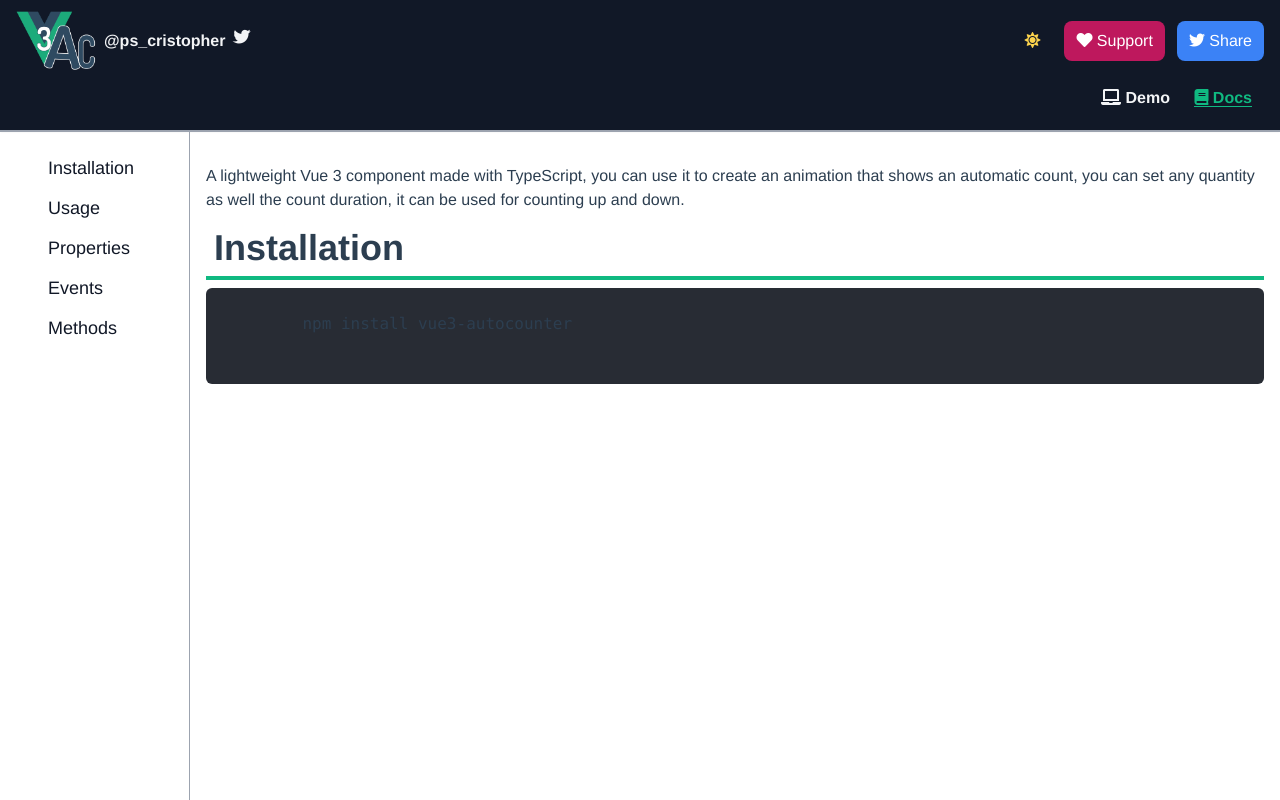
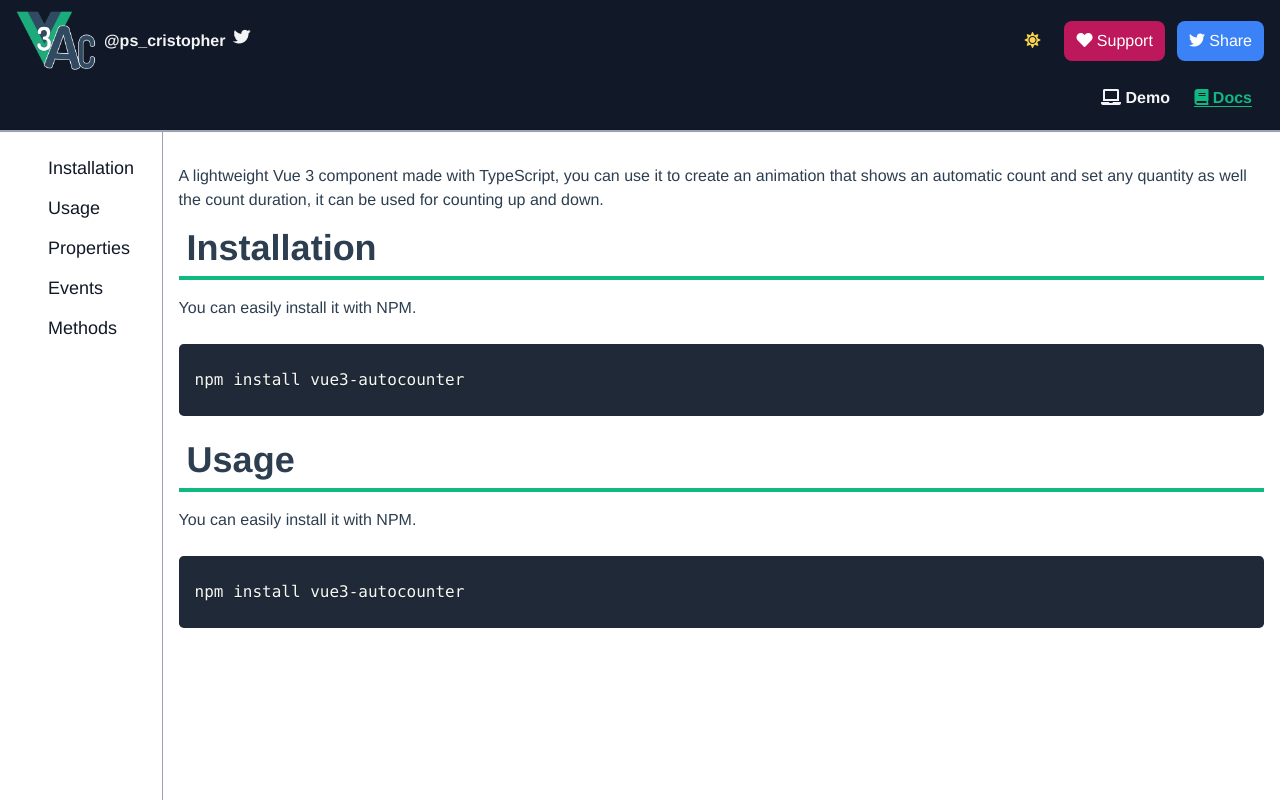
Before and after one commit to ps-cristopher/vue3-autocounter-docs, a Vue app: page /docs in a window 1280 px wide. Shown: the top 800 px of the page. Built offline with nearby package versions, Linux system fonts and the light colour scheme; some icons are missing.

Commit message:
Implements prismjs to present code snippets

```diff
--- a/src/App.vue
+++ b/src/App.vue
@@ -14,6 +14,14 @@
 import { defineComponent } from 'vue';
 import Header from '@/components/Header.vue';
 import Footer from '@/components/Footer.vue';
+import Prism from 'prismjs';
+import 'prismjs/themes/prism-okaidia.css';
+import 'prismjs/components/prism-javascript';
+import 'prismjs/components/prism-css';
+import 'prismjs/components/prism-haml';
+import 'prismjs/components/prism-shell-session';
+
+console.log(Prism);
 
 export default defineComponent({
   name: 'Home',
@@ -35,10 +43,6 @@ export default defineComponent({
 @tailwind components;
 @tailwind utilities;
 
-.main {
-  min-height: 85vh;
-}
-
 #app {
   font-family: Avenir, Helvetica, Arial, sans-serif;
   -webkit-font-smoothing: antialiased;
@@ -58,6 +62,10 @@ export default defineComponent({
       color: #42b983;
     }
   }
+}
+
+.main {
+  min-height: 85vh;
 }
 
 .link {
@@ -86,4 +94,22 @@ export default defineComponent({
   @apply border border-gray-300 p-2 my-2 rounded-md
   focus:outline-none focus:ring-2 ring-blue-200 text-gray-900;
 }
+
+.title {
+  @apply
+  text-4xl font-bold
+  pl-2 pb-2
+  border-b-4 border-green-500;
+}
+
+pre {
+  @apply
+  bg-gray-800 pb-0 pt-0 !important;
+}
+
+p {
+  @apply
+  my-4;
+}
+
 </style>
--- a/src/views/Demo.vue
+++ b/src/views/Demo.vue
@@ -222,6 +222,7 @@
         />
       </div>
     </div>
+    <pre><code class="language-haml">{{vue3Tag}}</code></pre>
   </div>
 </template>
 
@@ -229,6 +230,8 @@
 import { defineComponent } from 'vue';
 import Autocounter from 'vue3-autocounter';
 import NProgress from 'nprogress';
+import Prism from 'prismjs';
+import 'prismjs/components/prism-haml';
 
 interface Data {
   startAmount: number;
@@ -263,8 +266,16 @@ export default defineComponent({
     };
   },
   mounted() {
+    Prism.highlightAll();
     NProgress.done();
     this.$refs.counter.start();
+  },
+  computed: {
+    vue3Tag() {
+      const text = `<vue3-autocounter ref="counter" startAmount="${this.startAmount}" endAmount="${this.endAmount}" duration="${this.duration}" prefix="${this.prefix}" suffix="${this.suffix}" separator="${this.separator}" decimalSeparator="${this.decimalSeparator}" decimals="${this.decimals}" autoinit="${this.autoinit}" ${this.showAlert ? '@finished="alert(Counting finished!)"' : ''}/>`;
+      Prism.highlightAll();
+      return text;
+    },
   },
   methods: {
     pause(): void {
--- a/src/views/Docs.vue
+++ b/src/views/Docs.vue
@@ -1,18 +1,33 @@
 <template>
   <Sidebar>
-    <div class="flex flex-col w-full text-left px-4 py-4">
-      <p class="my-4">
+    <div class="px-4 py-4">
+      <section id="installation" class="flex flex-col w-full text-left">
+        <p>
           A lightweight Vue 3 component made with TypeScript, you can use it to
-        create an animation that shows an automatic count, you can set any
+          create an animation that shows an automatic count and set any
           quantity as well the count duration, it can be used for counting up
           and down.
         </p>
         <h1 class="title">Installation</h1>
-      <pre class="code my-2">
-        <code>
+        <p>
+          You can easily install it with NPM.
+        </p>
+        <pre><code class="language-sh-session">{{`
 npm install vue3-autocounter
-        </code>
-      </pre>
+        `}}</code></pre>
+
+      </section>
+
+      <section id="usage" class="flex flex-col w-full text-left mt-4">
+        <h1 class="title">Usage</h1>
+        <p>
+          You can easily install it with NPM.
+        </p>
+        <pre><code class="language-sh-session">{{`
+npm install vue3-autocounter
+        `}}</code></pre>
+
+      </section>
     </div>
   </Sidebar>
 </template>
@@ -21,6 +36,7 @@
 import { defineComponent } from 'vue';
 import NProgress from 'nprogress';
 import Sidebar from '@/components/Sidebar.vue';
+import Prism from 'prismjs';
 
 export default defineComponent({
   name: 'Docs',
@@ -28,22 +44,8 @@ export default defineComponent({
     Sidebar,
   },
   mounted() {
+    Prism.highlightAll();
     NProgress.done();
   },
 });
 </script>
-
-<style lang="postcss">
-.title {
-  @apply
-  text-4xl font-bold
-  pl-2 pb-2
-  border-b-4 border-green-500;
-}
-
-.code {
-  position: relative;
-  background-color: #282c34;
-  border-radius: 6px;
-}
-</style>
```
Lines whose indentation alone changed are shown as unchanged.
